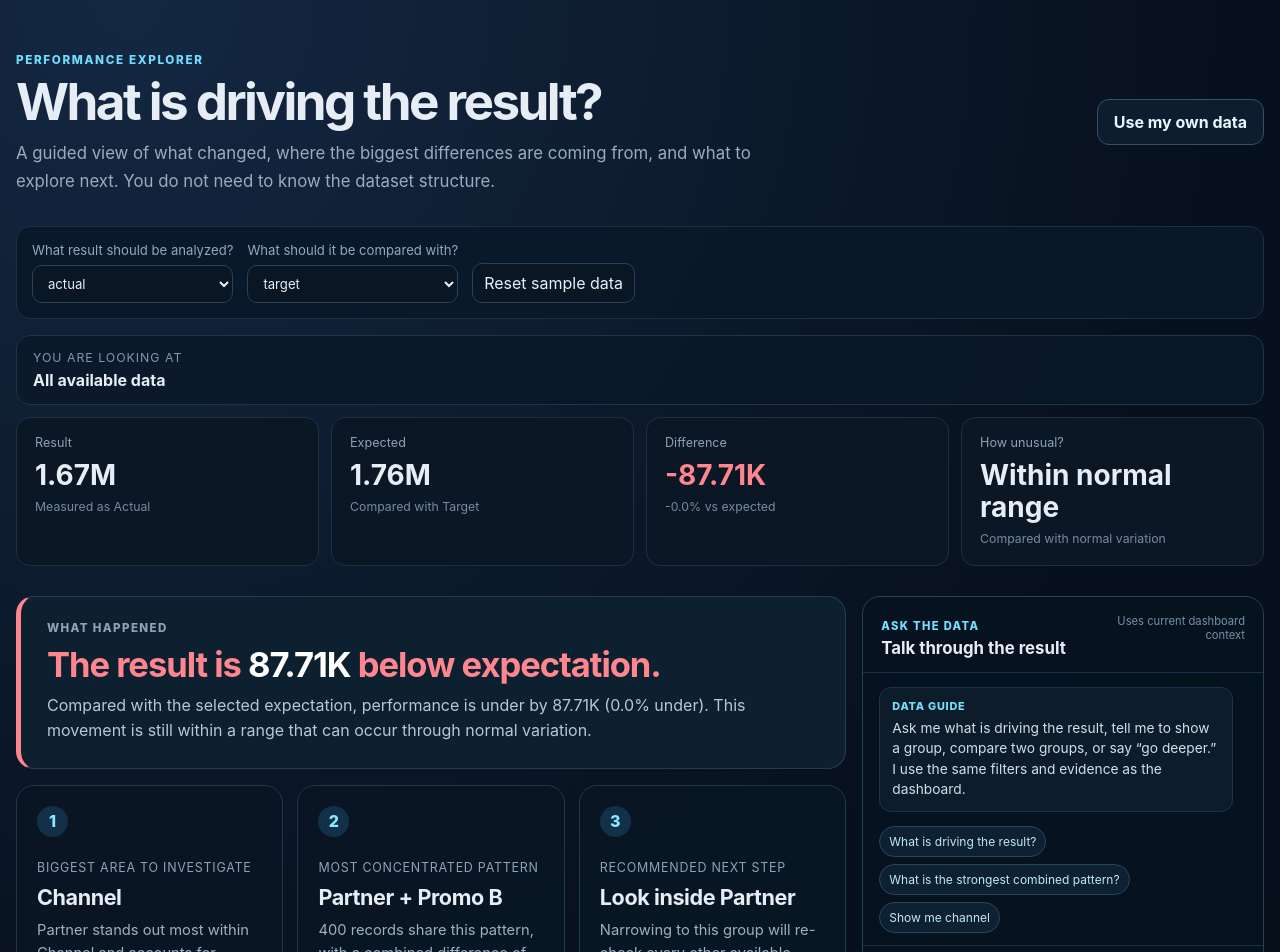
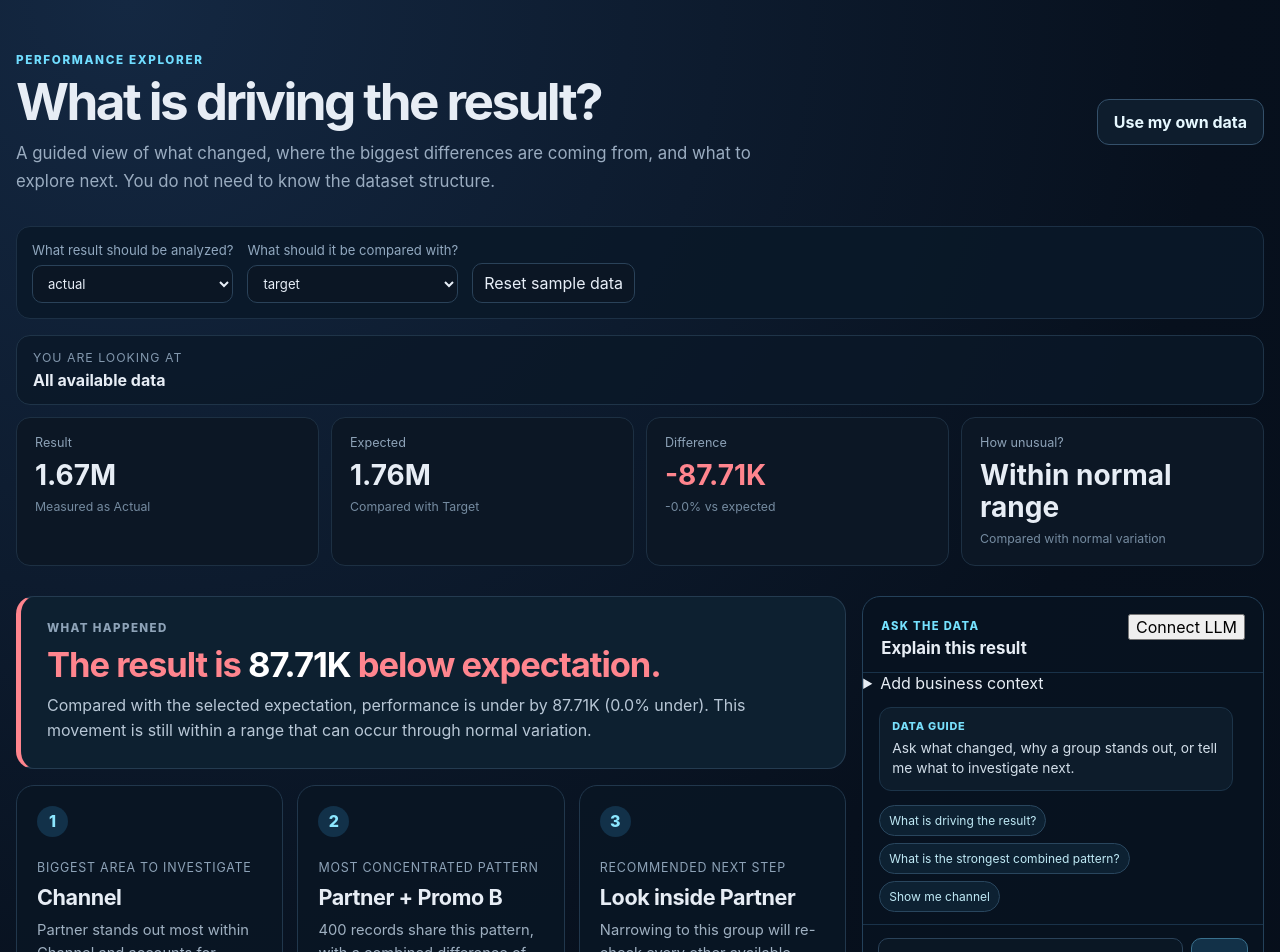
Before and after one commit to yashumani/drill-down-anamoly, a React (Vite) app: page / in a window 1280 px wide. Shown: the top 952 px of the page. Built offline with nearby package versions, Linux system fonts and the light colour scheme.

Commit message:
Add bring-your-own LLM and external context to chat

```diff
--- a/src/components/ChatPanel.tsx
+++ b/src/components/ChatPanel.tsx
@@ -1,31 +1,30 @@
 import { useMemo, useState } from 'react';
 import { answerChat } from '../lib/chatEngine';
 import type { ChatAction } from '../lib/chatEngine';
+import { askLlm } from '../lib/llm';
+import type { LlmConfig } from '../lib/llm';
 import type { DataRow, InvestigationResult, Predicate } from '../types';
 
 interface Message { role: 'user' | 'assistant'; text: string; }
 
-export function ChatPanel({
-  rows,
-  dimensions,
-  actualKey,
-  expectedKey,
-  predicates,
-  result,
-  onAction,
-}: {
-  rows: DataRow[];
-  dimensions: string[];
-  actualKey: string;
-  expectedKey?: string;
-  predicates: Predicate[];
-  result: InvestigationResult;
-  onAction: (action: ChatAction) => void;
+const initialLlm: LlmConfig = {
+  enabled: false,
+  endpoint: localStorage.getItem('anomaly-llm-endpoint') || '',
+  model: localStorage.getItem('anomaly-llm-model') || '',
+  apiKey: '',
+  authHeader: localStorage.getItem('anomaly-llm-auth-header') || 'Authorization',
+  authPrefix: localStorage.getItem('anomaly-llm-auth-prefix') ?? 'Bearer ',
+};
+
+export function ChatPanel({ rows, dimensions, actualKey, expectedKey, predicates, result, externalContext, onExternalContext, onAction }: {
+  rows: DataRow[]; dimensions: string[]; actualKey: string; expectedKey?: string; predicates: Predicate[]; result: InvestigationResult;
+  externalContext: string; onExternalContext: (value: string) => void; onAction: (action: ChatAction) => void;
 }) {
   const [input, setInput] = useState('');
-  const [messages, setMessages] = useState<Message[]>([
-    { role: 'assistant', text: 'Ask me what is driving the result, tell me to show a group, compare two groups, or say “go deeper.” I use the same filters and evidence as the dashboard.' },
-  ]);
+  const [messages, setMessages] = useState<Message[]>([{ role: 'assistant', text: 'Ask what changed, why a group stands out, or tell me what to investigate next.' }]);
+  const [llm, setLlm] = useState<LlmConfig>(initialLlm);
+  const [settingsOpen, setSettingsOpen] = useState(false);
+  const [busy, setBusy] = useState(false);
 
   const starterSuggestions = useMemo(() => {
     const top = result.dimensionScores[0];
@@ -34,46 +33,54 @@ export function ChatPanel({
     if (predicates.length) s.push('Go deeper');
     return s.slice(0, 4);
   }, [result, predicates]);
-
   const [suggestions, setSuggestions] = useState<string[]>(starterSuggestions);
 
-  function ask(text: string) {
+  function saveNonSecretConfig(next: LlmConfig) {
+    setLlm(next);
+    localStorage.setItem('anomaly-llm-endpoint', next.endpoint);
+    localStorage.setItem('anomaly-llm-model', next.model);
+    localStorage.setItem('anomaly-llm-auth-header', next.authHeader);
+    localStorage.setItem('anomaly-llm-auth-prefix', next.authPrefix);
+  }
+
+  async function ask(text: string) {
     const q = text.trim();
-    if (!q) return;
-    const reply = answerChat(q, { rows, dimensions, actualKey, expectedKey, predicates, result });
-    setMessages((prev) => [...prev, { role: 'user', text: q }, { role: 'assistant', text: reply.text }]);
-    setSuggestions(reply.suggestions);
+    if (!q || busy) return;
+    const deterministic = answerChat(q, { rows, dimensions, actualKey, expectedKey, predicates, result });
+    setMessages((prev) => [...prev, { role: 'user', text: q }]);
+    setSuggestions(deterministic.suggestions);
     setInput('');
-    if (reply.action) onAction(reply.action);
+    if (deterministic.action) onAction(deterministic.action);
+
+    if (!llm.enabled) {
+      setMessages((prev) => [...prev, { role: 'assistant', text: deterministic.text }]);
+      return;
+    }
+
+    setBusy(true);
+    try {
+      const textOut = await askLlm(q, llm, { actualKey, expectedKey, predicates, result, externalContext });
+      setMessages((prev) => [...prev, { role: 'assistant', text: textOut }]);
+    } catch (e) {
+      setMessages((prev) => [...prev, { role: 'assistant', text: `${deterministic.text}\n\nLLM connection note: ${e instanceof Error ? e.message : String(e)}` }]);
+    } finally { setBusy(false); }
   }
 
   return <aside className="chat-panel" aria-label="Ask the data">
-    <div className="chat-head">
-      <div>
-        <span className="chat-kicker">ASK THE DATA</span>
-        <h2>Talk through the result</h2>
-      </div>
-      <span className="chat-status">Uses current dashboard context</span>
-    </div>
+    <div className="chat-head"><div><span className="chat-kicker">ASK THE DATA</span><h2>Explain this result</h2></div><button className="icon-button" type="button" onClick={() => setSettingsOpen((v) => !v)}>{llm.enabled ? 'LLM on' : 'Connect LLM'}</button></div>
 
-    <div className="chat-messages" aria-live="polite">
-      {messages.slice(-8).map((m, i) => <div key={i} className={`chat-message ${m.role}`}><span>{m.role === 'assistant' ? 'Data guide' : 'You'}</span><p>{m.text}</p></div>)}
-    </div>
+    {settingsOpen && <div className="llm-settings">
+      <div className="settings-title"><strong>Bring your own LLM</strong><label><input type="checkbox" checked={llm.enabled} onChange={(e) => saveNonSecretConfig({ ...llm, enabled: e.target.checked })} /> Enable</label></div>
+      <label>Chat-completions endpoint<input value={llm.endpoint} onChange={(e) => saveNonSecretConfig({ ...llm, endpoint: e.target.value })} placeholder="https://your-host/.../chat/completions" /></label>
+      <div className="settings-row"><label>Model<input value={llm.model} onChange={(e) => saveNonSecretConfig({ ...llm, model: e.target.value })} placeholder="model-name" /></label><label>Auth header<input value={llm.authHeader} onChange={(e) => saveNonSecretConfig({ ...llm, authHeader: e.target.value })} /></label></div>
+      <div className="settings-row"><label>Auth prefix<input value={llm.authPrefix} onChange={(e) => saveNonSecretConfig({ ...llm, authPrefix: e.target.value })} placeholder="Bearer " /></label><label>API key<input type="password" value={llm.apiKey} onChange={(e) => setLlm({ ...llm, apiKey: e.target.value })} placeholder="Not saved" autoComplete="off" /></label></div>
+      <p className="security-note">The API key stays only in this page's memory and is never saved. Because this demo runs in your browser, requests go directly to the endpoint you enter; that endpoint must allow browser CORS. For enterprise use, route LLM calls through a secured backend instead.</p>
+    </div>}
 
-    <div className="chat-suggestions">
-      {suggestions.map((s) => <button key={s} type="button" onClick={() => ask(s)}>{s}</button>)}
-    </div>
+    <details className="context-box"><summary>Add business context</summary><p>Add known events the data cannot see—campaigns, outages, launches, policy changes, weather, competitor moves, or operational incidents. The LLM will treat them as hypotheses, not proven causes.</p><textarea value={externalContext} onChange={(e) => onExternalContext(e.target.value)} placeholder="Example: West stores had a device shortage from July 8–18; Promo B launched July 10..." /></details>
 
-    <div className="chat-input-row">
-      <input
-        value={input}
-        onChange={(e) => setInput(e.target.value)}
-        onKeyDown={(e) => { if (e.key === 'Enter') ask(input); }}
-        placeholder="Ask: Why are we below target?"
-        aria-label="Ask a question about the data"
-      />
-      <button type="button" onClick={() => ask(input)}>Ask</button>
-    </div>
-    <small className="chat-note">Prototype: answers are generated from deterministic dashboard calculations. A production LLM can later replace only the language/intent layer.</small>
+    <div className="chat-messages" aria-live="polite">{messages.slice(-8).map((m, i) => <div key={i} className={`chat-message ${m.role}`}><span>{m.role === 'assistant' ? (llm.enabled ? 'AI analyst' : 'Data guide') : 'You'}</span><p>{m.text}</p></div>)}</div>
+    <div className="chat-suggestions">{suggestions.map((s) => <button key={s} type="button" onClick={() => ask(s)}>{s}</button>)}</div>
+    <div className="chat-input-row"><input value={input} onChange={(e) => setInput(e.target.value)} onKeyDown={(e) => { if (e.key === 'Enter') ask(input); }} placeholder="Ask: Why are we below target?" aria-label="Ask a question about the data" /><button type="button" disabled={busy} onClick={() => ask(input)}>{busy ? 'Thinking…' : 'Ask'}</button></div>
   </aside>;
 }
```
